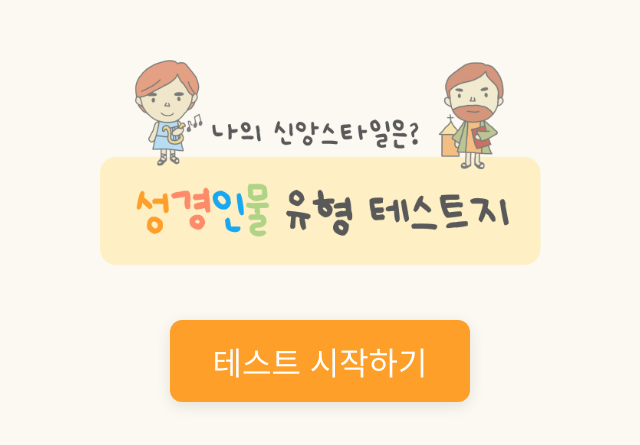
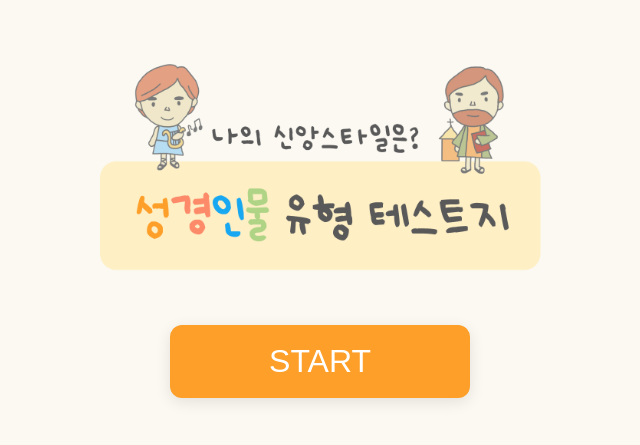
Before and after one commit to gomkuma2938-ui/bible-psytest, a React (Create React App) app: page / in a window 1280 px wide. Shown: the part 179-624 px from the top of the page, without its empty margins (320-960 px from the left). Built offline with nearby package versions, Linux system fonts and the light colour scheme; a web font is replaced by a local one.

Commit message:
Update App.js

```diff
--- a/src/App.js
+++ b/src/App.js
@@ -109,7 +109,7 @@ function App() {
             className="main-banner-horizontal"
           />
           <button className="start-btn" onClick={() => setIsStarted(true)}>
-            테스트 시작하기
+            START
           </button>
         </div>
       </div>
```
